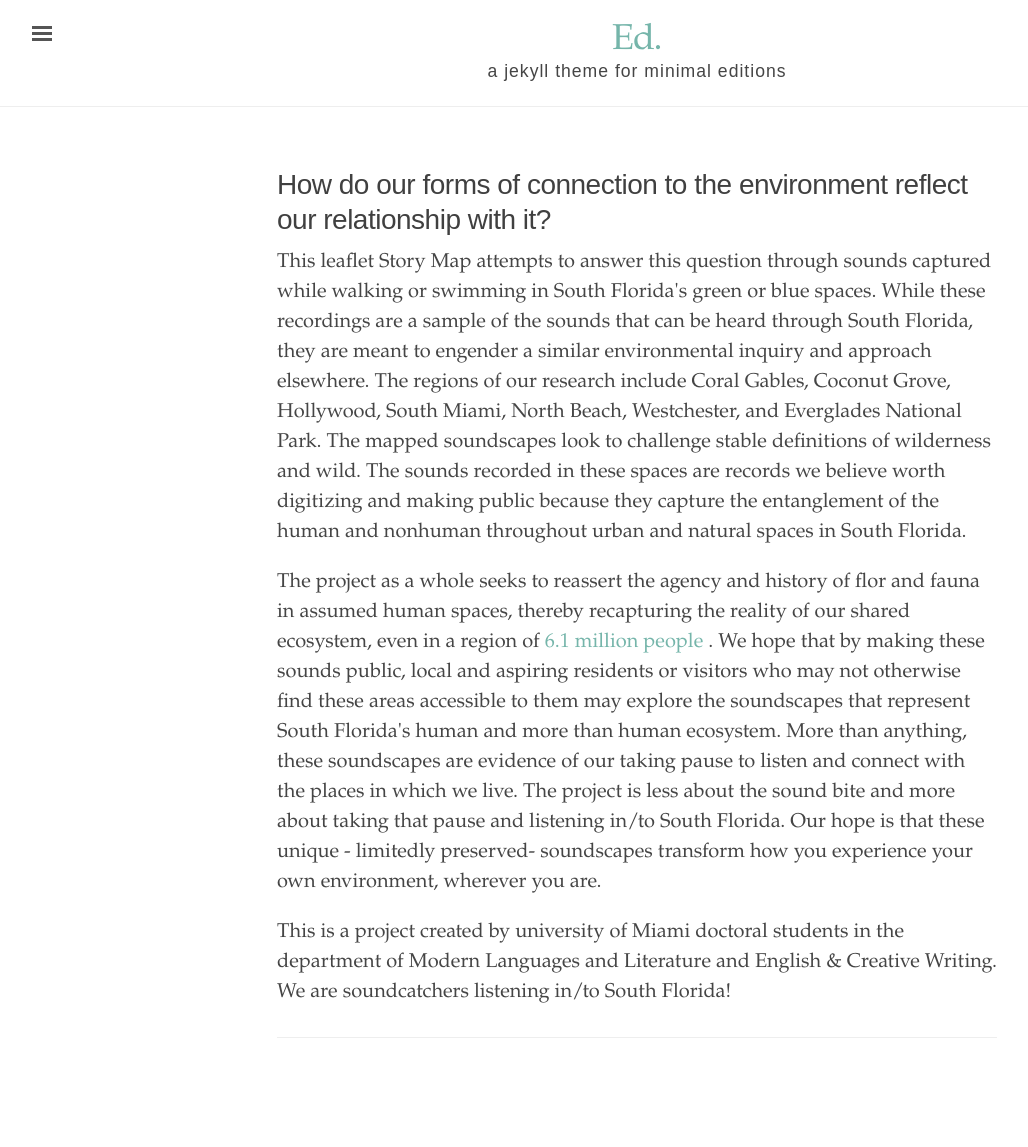
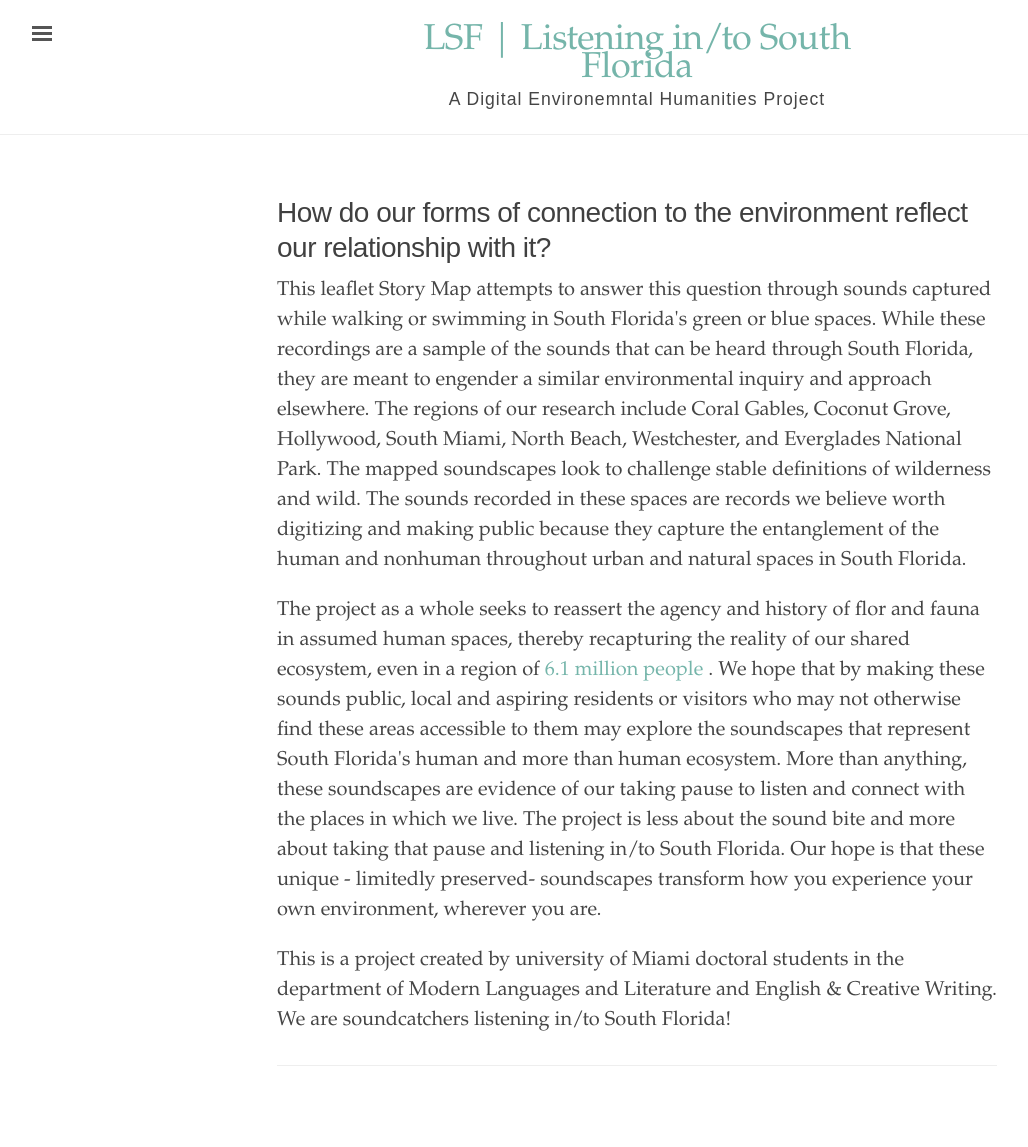
Before and after one commit to rm4-25/lsf_3, a Jekyll site: the page built from index.html, in a window 1280 px wide. Shown: the whole page, without its empty margins (3-1031 px from the left). Built offline with Jekyll 4.4.1, drawn with Linux system fonts in a browser that asks for light colours; before the commit the page ends 1119 px from its top, so only the background shows below that.

Commit message:
Update _config.yml
Added lsf details to setup text.

```diff
--- a/_config.yml
+++ b/_config.yml
@@ -1,9 +1,9 @@
 # Built with Jekyll 3.6.0
 
 # Setup
-title:               Ed.
-tagline:             'a jekyll theme for minimal editions'
-description:         'Ed is a Jekyll theme designed for textual editors based on minimal computing principles, and focused on legibility and flexibility.'
+title:               LSF | Listening in/to South Florida
+tagline:             A Digital Environemntal Humanities Project
+description:         'LSF is a digital environmental humanities project created by University of Miami doctoral students.'
 url:                 'http://rm4-25.github.io'
 baseurl:             '/lsf_3'
 
```
